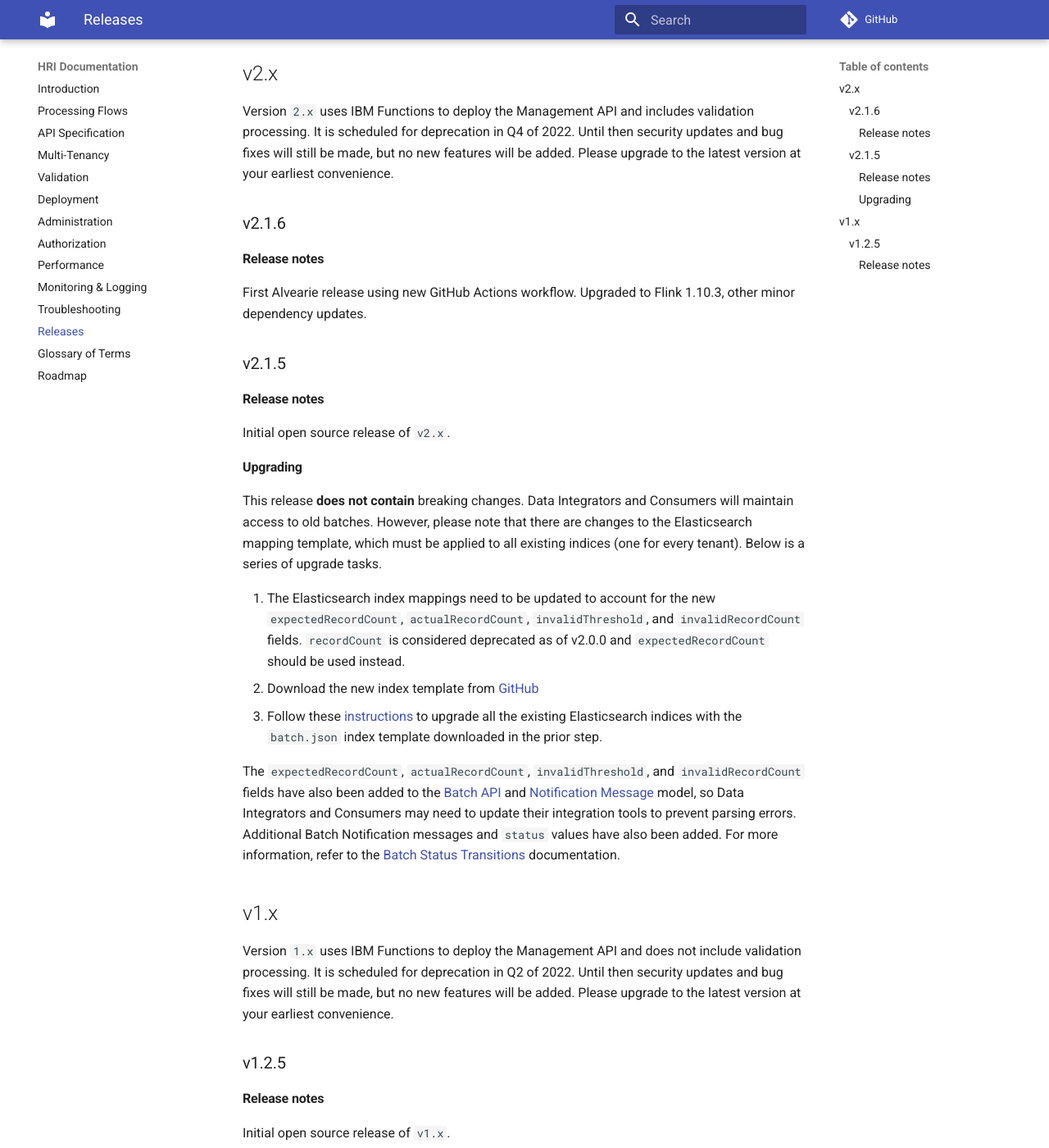
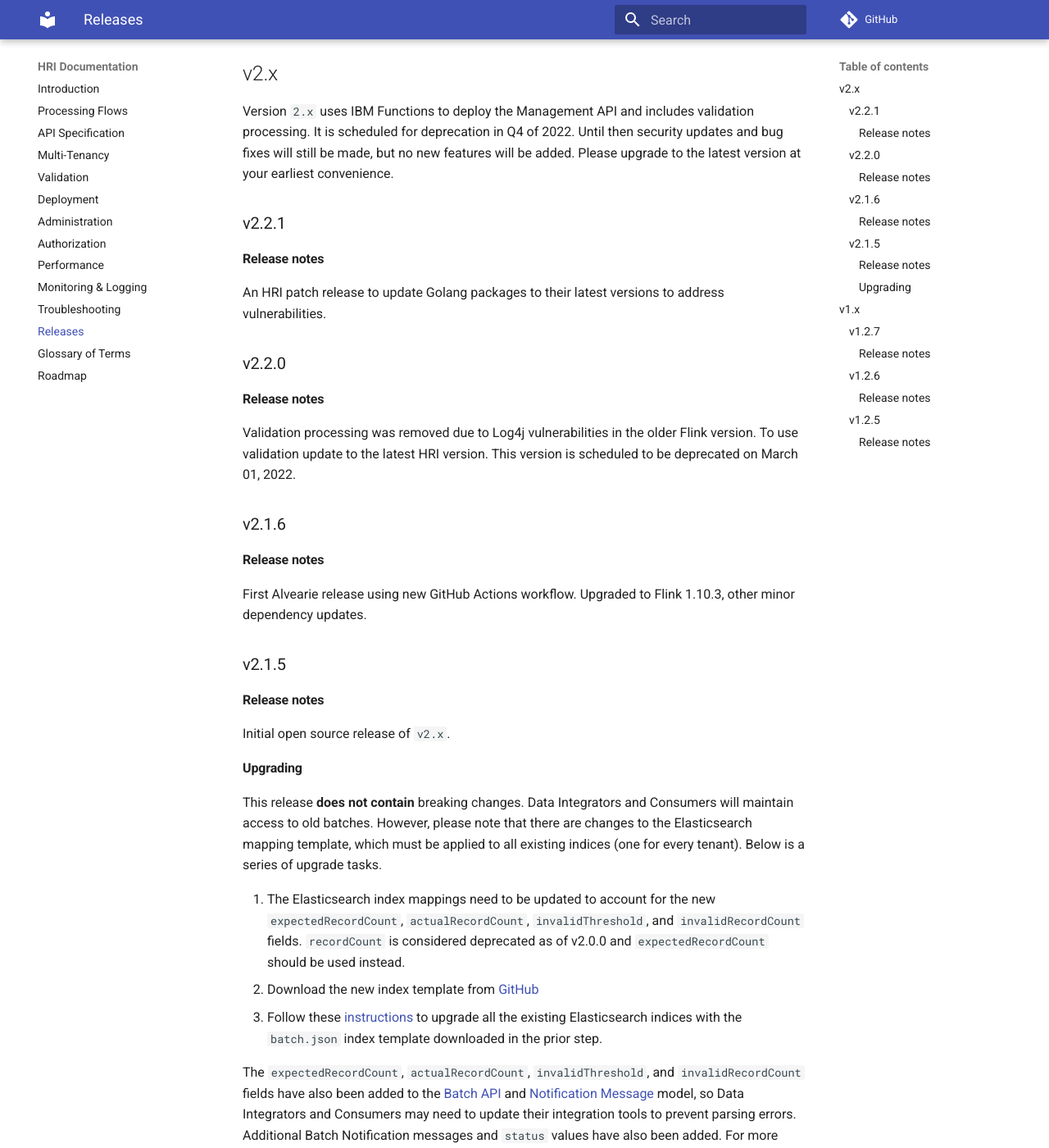
Before and after one commit to Alvearie/HRI, an MkDocs documentation site: the page built from documentation/releases.md, in a window 1280 px wide and 1400 px high, scrolled down 548 px. Shown: the whole window at 82% size. Built offline with MkDocs 1.6.1 and Material for MkDocs 9.7.7, drawn with Linux system fonts in a browser that asks for light colours; comment, search, counter and statistics services are not loaded; the version menu is left out; some of the changed text lies outside the part shown.

Commit message:
Add Release v2.2.1 & support notes
Signed-off-by: Alisa Kotliarova <alisa@ibm.com>

```diff
--- a/documentation/releases.md
+++ b/documentation/releases.md
@@ -6,6 +6,16 @@ Unless stated otherwise in the release notes of a specific version, upgrading th
 
 ## v2.x
 Version `2.x` uses IBM Functions to deploy the Management API and includes validation processing. It is scheduled for deprecation in Q4 of 2022. Until then security updates and bug fixes will still be made, but no new features will be added. Please upgrade to the latest version at your earliest convenience.
+
+### v2.2.1
+
+#### Release notes
+An HRI patch release to update Golang packages to their latest versions to address vulnerabilities.
+
+### v2.2.0
+
+#### Release notes
+Validation processing was removed due to Log4j vulnerabilities in the older Flink version. To use validation update to the latest HRI version. This version is scheduled to be deprecated on March 01, 2022.
 
 ### v2.1.6
 
@@ -29,6 +39,16 @@ The `expectedRecordCount`, `actualRecordCount`, `invalidThreshold`, and `invalid
 ## v1.x
 Version `1.x` uses IBM Functions to deploy the Management API and does not include validation processing. It is scheduled for deprecation in Q2 of 2022. Until then security updates and bug fixes will still be made, but no new features will be added. Please upgrade to the latest version at your earliest convenience.
 
+### v1.2.7
+
+#### Release notes
+An HRI patch release to update Golang packages to their latest versions to address vulnerabilities.
+
+### v1.2.6
+
+#### Release notes
+First Alvearie release using new GitHub Actions workflow. There were no substantive changes to the API or deployed code.
+
 ### v1.2.5
 
 #### Release notes
```
